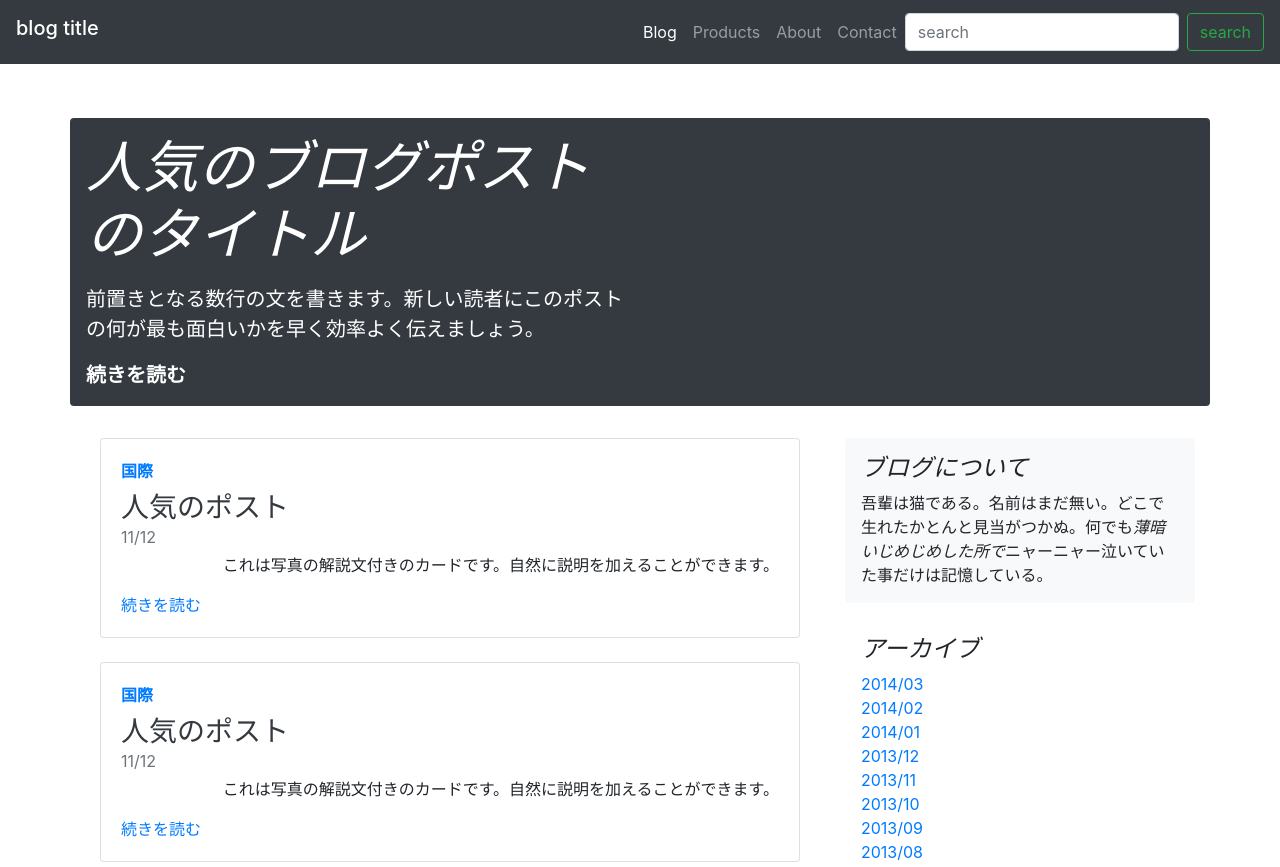
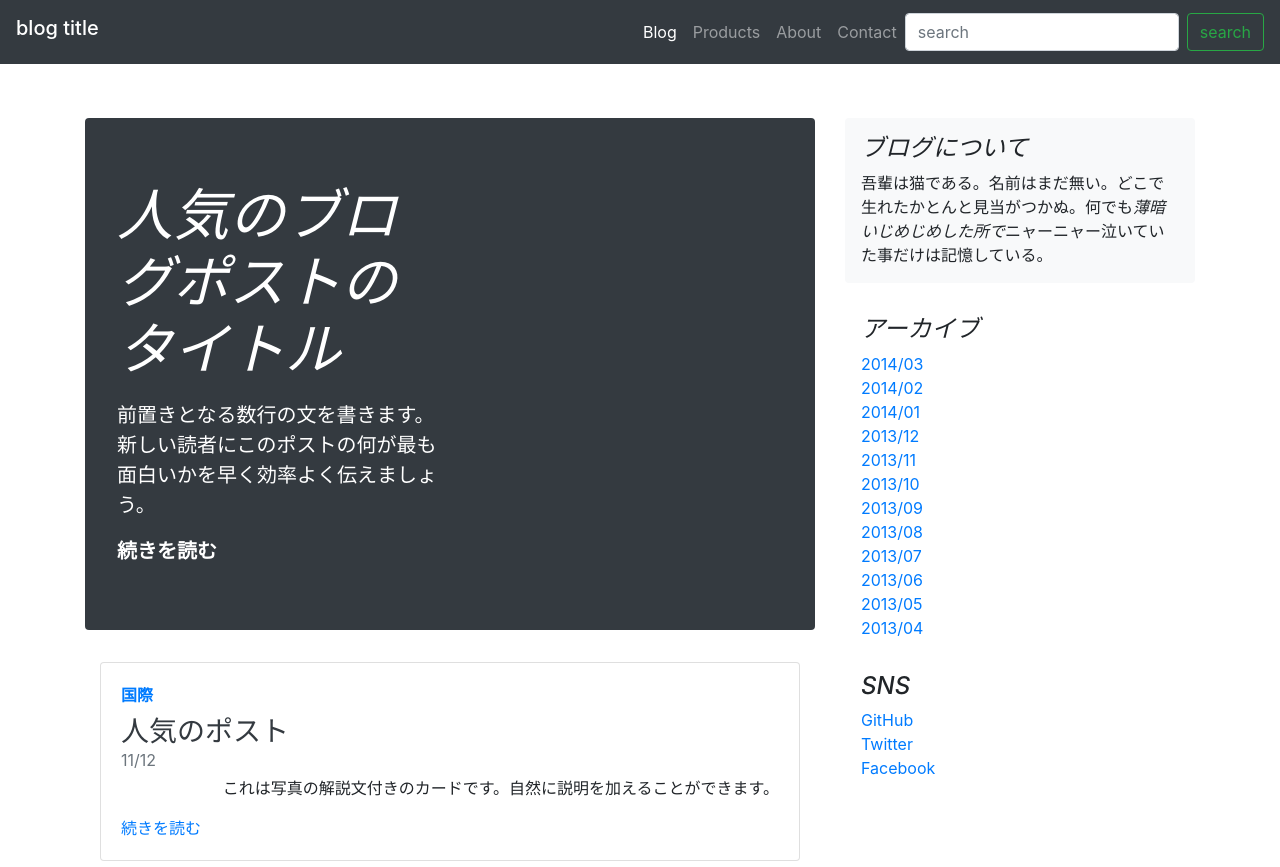
Before and after one commit to ndjndj/ndj-blog, a plain HTML site: page html/index.html in a window 1280 px wide. Shown: the top 867 px of the page. Drawn offline with nearby package versions, Linux system fonts and the light colour scheme.

Commit message:
top page

```diff
--- a/html/index.html
+++ b/html/index.html
@@ -39,15 +39,15 @@
     </header>
     <main role="main" class="container">
         <div class="row">
-            <div class="jumbotron p-3 col-md-12 text-white rounded bg-dark">
-                <div class="col-md-6 px-0">
-                <h1 class="display-4 font-italic">人気のブログポストのタイトル</h1>
-                <p class="lead my-3">前置きとなる数行の文を書きます。新しい読者にこのポストの何が最も面白いかを早く効率よく伝えましょう。</p>
-                <p class="lead mb-0"><a href="#" class="text-white font-weight-bold">続きを読む</a></p>
+
+            <div class="col-md-8">
+                <div class="jumbotron col-md-12 text-white rounded bg-dark">
+                    <div class="col-md-6 px-0">
+                    <h1 class="display-4 font-italic">人気のブログポストのタイトル</h1>
+                    <p class="lead my-3">前置きとなる数行の文を書きます。新しい読者にこのポストの何が最も面白いかを早く効率よく伝えましょう。</p>
+                    <p class="lead mb-0"><a href="#" class="text-white font-weight-bold">続きを読む</a></p>
+                    </div>
                 </div>
-            </div>
-            <div class="col-md-8">
-
                 <div class="col-md-12">
                     <div class="card flex-md-row mb-4 shadow-msh-md-250">
                         <div class="card-body d-flex flex-column align-items-start">
```
